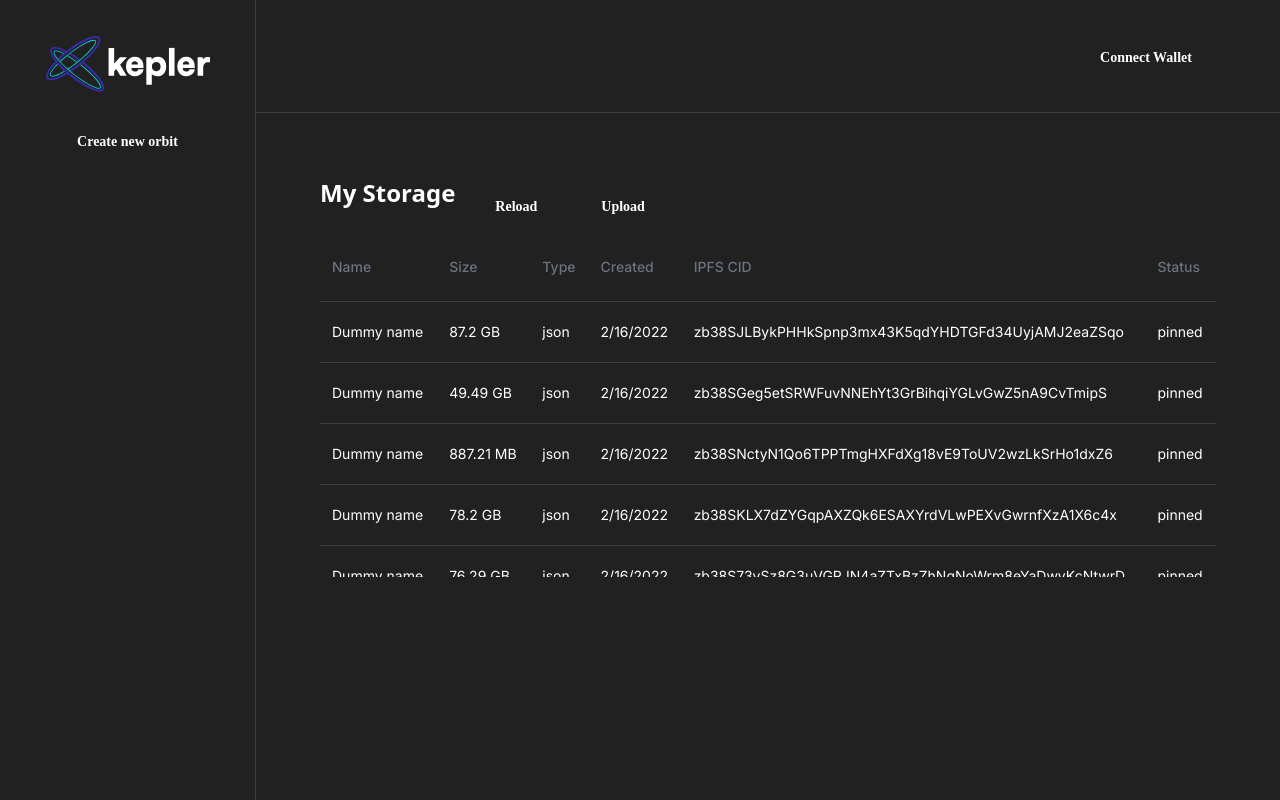
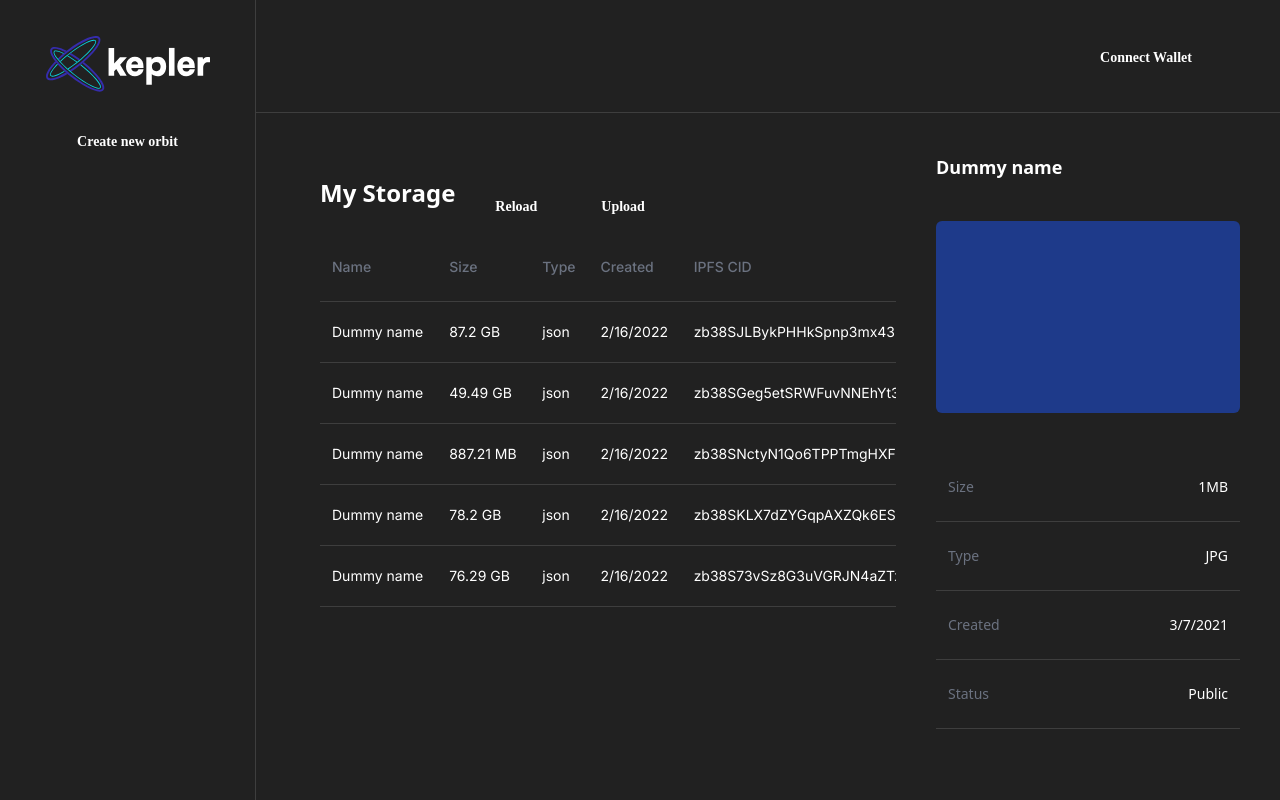
Before and after one commit to spruceid/kepler-dapp, a Svelte app: page /app in a window 1280 px wide. Built offline with nearby package versions, Linux system fonts and the light colour scheme; a web font is replaced by a local one.

Commit message:
Add file info component

```diff
--- a/package.json
+++ b/package.json
@@ -37,6 +37,7 @@
   },
   "dependencies": {
     "@spruceid/didkit-wasm": "^0.1.9",
+    "@spruceid/zcap-providers": "../zcap-providers",
     "@taquito/beacon-wallet": "^10.1.0",
     "@types/lodash": "^4.14.172",
     "crypto-browserify": "^3.12.0",
--- /dev/null
+++ b/src/components/file-info/FileInfo.svelte
@@ -0,0 +1,30 @@
+<script lang="ts">
+  type Attribute = {
+    label: string;
+    value: string;
+  };
+
+  const attributes: Array<Attribute> = [
+    { label: 'Size', value: '1MB' },
+    { label: 'Type', value: 'JPG' },
+    { label: 'Created', value: '3/7/2021' },
+    { label: 'Status', value: 'Public' },
+  ];
+</script>
+
+<div class="flex flex-grow flex-col p-10 bg-gray w-96">
+  <div class="flex flex-grow flex-row mb-10">
+    <p class="font-bold text-lg">Dummy name</p>
+  </div>
+
+  <div class="w-full h-48 bg-blue-900 rounded-md mb-10" />
+
+  {#each attributes as attribute}
+    <div
+      class="flex flex-grow flex-row justify-between border-b border-gray-650 font-medium text-sm text-left px-3 py-6"
+    >
+      <p class="text-gray-500">{attribute.label}</p>
+      <p>{attribute.value}</p>
+    </div>
+  {/each}
+</div>
--- /dev/null
+++ b/src/components/file-info/index.ts
@@ -0,0 +1 @@
+export { default as FileInfo } from './FileInfo.svelte';
--- a/src/components/index.ts
+++ b/src/components/index.ts
@@ -5,3 +5,4 @@ export * from './icons/';
 export * from './drawer/';
 export * from './top-bar/';
 export * from './table/';
+export * from './file-info/';
--- a/src/components/table/Table.svelte
+++ b/src/components/table/Table.svelte
@@ -25,12 +25,6 @@
   export let scrollable: boolean;
 
   /**
-   * If the component shadow should be disabled,
-   * defaults to false
-   */
-  export let noShadow: boolean;
-
-  /**
    * Helper tailwind classes
    * https://tailwindcss.com/docs
    */
@@ -41,12 +35,7 @@
 </script>
 
 {#if elements.length > 0}
-  <div
-    class="flex min-w-full {!fluid
-      ? 'h-4/5 overflow-y-auto'
-      : ''} {clazz}"
-    class:shadow-lg={!noShadow}
-  >
+  <div class="flex min-w-full {!fluid ? 'h-4/5 overflow-y-auto' : ''} {clazz}">
     <table class="border-collapse min-w-full">
       {#if headers != null && headers.length > 0}
         <thead>
--- a/src/helpers/format.ts
+++ b/src/helpers/format.ts
@@ -7,4 +7,4 @@ export const formatBytes = (bytes: number, decimals: number = 2): string => {
   const sizes = ['Bytes', 'KB', 'MB', 'GB', 'TB', 'PB', 'EB', 'ZB', 'YB'];
   const i = Math.floor(Math.log(bytes) / Math.log(k));
   return parseFloat((bytes / Math.pow(k, i)).toFixed(dm)) + ' ' + sizes[i];
-}
+};
--- a/src/helpers/index.ts
+++ b/src/helpers/index.ts
@@ -1,2 +1,2 @@
-export * from './kepler'
-export * from './format'
+export * from './kepler';
+export * from './format';
--- a/src/routes/Home.svelte
+++ b/src/routes/Home.svelte
@@ -1,6 +1,6 @@
 <script lang="ts">
   import { useNavigate } from 'svelte-navigator';
-  import { Button, BasePage, Table } from 'components';
+  import { Button, BasePage, Table, FileInfo } from 'components';
   import { files, walletData, uploadToKepler, fetchAllUris } from 'src/store';
   import { onMount } from 'svelte';
   import { formatBytes } from 'src/helpers';
@@ -54,6 +54,7 @@
 </script>
 
 <BasePage>
+  <div class="relative z-0">
   <div class="p-16">
     <div class="flex flex-row">
       <div class="text-2xl font-bold body mb-6 mr-4">My Storage</div>
@@ -63,4 +64,9 @@
 
     <Table elements={$files} columns={tableColumns} />
   </div>
+
+  <div class="absolute right-0 top-0">
+      <FileInfo />
+    </div>
+  </div>
 </BasePage>
--- a/src/store.ts
+++ b/src/store.ts
@@ -12,10 +12,7 @@ import type { Writable } from 'svelte/store';
 import { Kepler, startSession, didVmToParams } from 'kepler-sdk';
 import * as helpers from 'src/helpers/index';
 import { WalletInfo } from '@airgap/beacon-sdk/dist/cjs/events';
-import { Capabilities } from '../../kepler-sdk/node_modules/@spruceid/zcap-providers/dist';
-import { tz } from '../../kepler-sdk/node_modules/@spruceid/zcap-providers/dist';
-import { didkey } from '../../kepler-sdk/node_modules/@spruceid/zcap-providers/dist';
-import { genJWK } from '../../kepler-sdk/node_modules/@spruceid/zcap-providers/dist';
+import { Capabilities, tz, didkey, genJWK } from '@spruceid/zcap-providers';
 import * as didkit from '@spruceid/didkit-wasm';
 
 // The UI element for poping toast-like alerts
@@ -206,7 +203,7 @@ export const fetchAllUris = async () => {
     files.set(uris.map((uri) => {
       return {
         name: "Dummy name",
-        size: Math.floor((Math.random() * 100000000000) + 1000),
+        size: Math.floor((Math.random() * 10000000000) + 1000),
         createdAt: new Date(),
         type: 'json',
         cid: uri.split('/').slice(-1)[0],
```
Also changed, not shown: src/types/TableColumn.ts (+6 -6 lines). Lines whose indentation alone changed are shown as unchanged.
